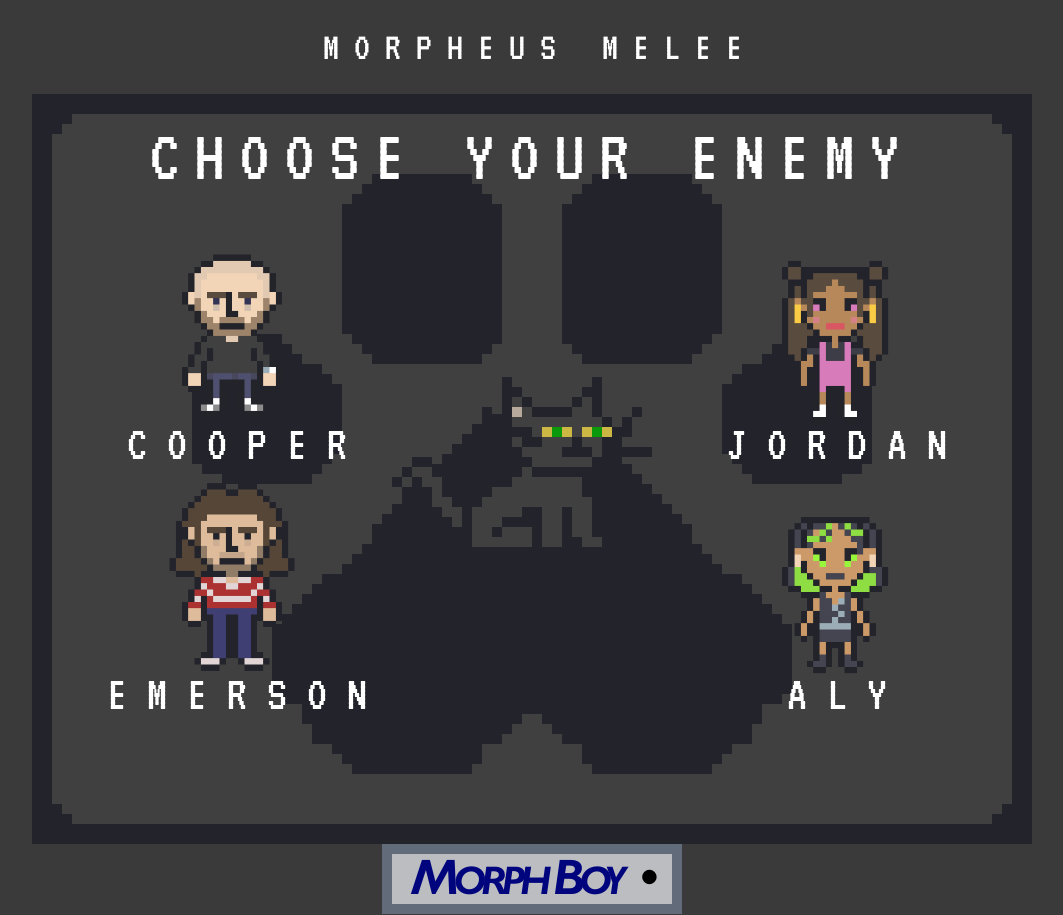
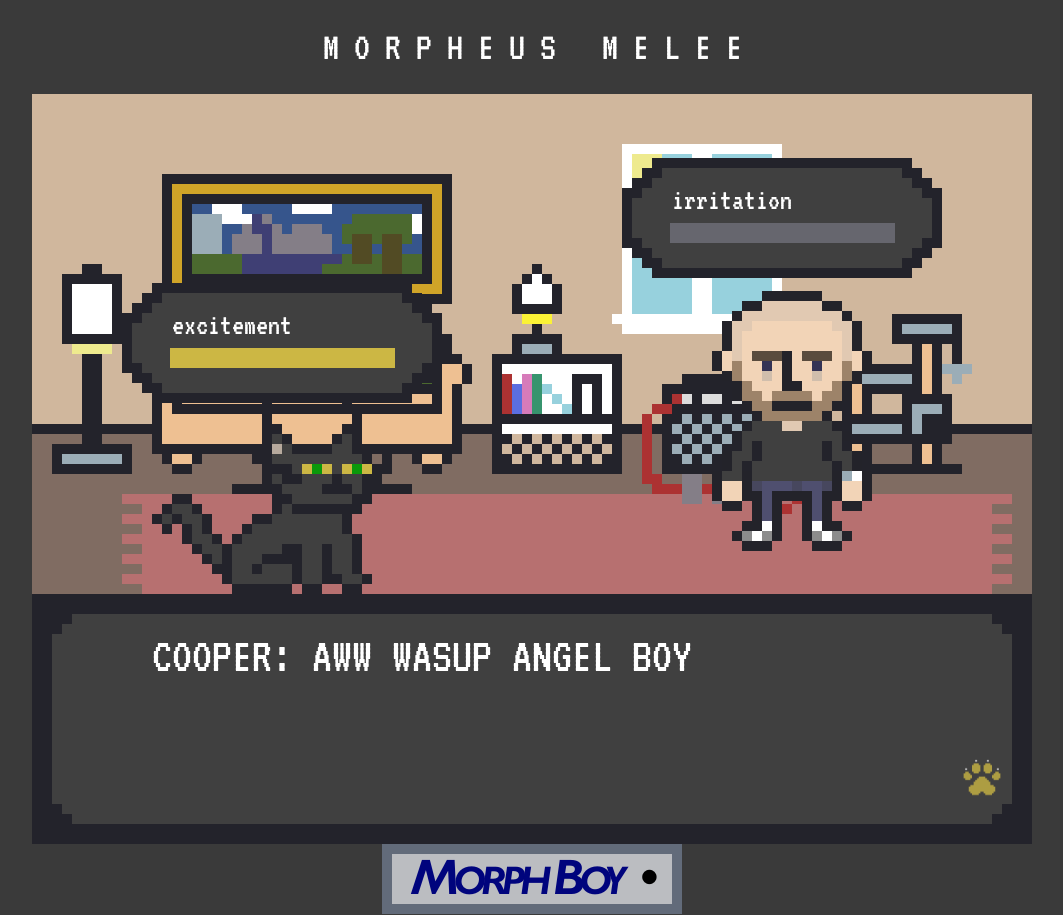
Before and after one commit to cooperwhitley/morpheusmelee, a plain HTML site: page index.html in a window 1280 px wide. Both pictures are taken after a click on the picture 340 px from the left and 342 px from the top of the page. Shown: the whole page, without its empty margins (108-1171 px from the left). Drawn offline with Linux system fonts and the light colour scheme.

Commit message:
functioning enemy select and gameplay loop

```diff
--- a/css/style.css
+++ b/css/style.css
@@ -104,15 +104,11 @@ body {
     align-self: center;
     justify-self: center;
     z-index: 6;
-    /* visibility: hidden; */
+    visibility: hidden;
 }
 .char > img {
     height: 200px;
 }
-/* .char > img:hover {
-    height: 220px;
-    transition: height 300ms ease;
-} */
 .char-names {
     z-index: 6;
     align-self: flex-end;
@@ -156,7 +152,7 @@ body {
     grid-area: 5 / 8 / 6 / 10;
 }
 #morpheus {
-    grid-area: 3 / 5 / 5 / 7;
+    grid-area: 4 / 5 / 6 / 7;
     align-self: center;
     justify-self: center;
     z-index: 6;
--- a/js/script.js
+++ b/js/script.js
@@ -7,7 +7,7 @@ const player = {
             name: 'BITE',
             info: 'MORPHEUS CHOMPED DOWN ON',
             pawLocation: '5 / 1 / 6 / 2',
-            dmg: 15
+            dmg: 10
         },
         {
             name: 'SCRATCH',
@@ -79,20 +79,38 @@ const cooper = {
         icon: document.getElementById('cooper'),
         text: document.getElementById('cooper-name')
     },
-    sprite: 'src="./assets/sprites/cooper.png"'
+    sprite: './assets/sprites/cooper.png'
 }
 
 const jordan = {
     name: 'JORDAN',
     attacks: [
         {
-            name: 'YELL',
-            info: 'JORDAN YELLED AT MORPHEUS: LEAVE ME ALONE',
+            name: 'BITE',
+            info: 'JORDAN BIT MORPHEUS???',
             dmg: 10
+        },
+        {
+            name: '',
+            info: '',
+            dmg: ''
+        },
+        {
+            name: '',
+            info: '',
+            dmg: ''
+        },
+        {
+            name: '',
+            info: '',
+            dmg: ''
         }
     ],
     greetings: [
         'HI MORPHEUS'
+    ],
+    reactions: [
+        'OUCH'
     ],
     pronouns: ['SHE', 'HER'],
     health: 0,
@@ -100,20 +118,44 @@ const jordan = {
         icon: document.getElementById('jordan'),
         text: document.getElementById('jordan-name')
     },
-    sprite: 'src="./assets/sprites/jordan.png"'
+    sprite: './assets/sprites/jordan.png'
 }
 
 const aly = {
     name: 'ALY',
     attacks: [
         {
+            name: 'PICK UP',
+            info: 'ALY MOVED MORPHEUS SOMEWHERE ELSE',
+            dmg: 10
+        },
+        {
+            name: 'GIVE TREAT',
+            info: 'ALY GAVE MORPHEUS A LITTLE TREAT, LOVE IS THE ANSWER',
+            dmg: 25},
+        {
             name: 'YELL',
-            info: 'ALY YELLED AT MORPHEUS: LEAVE ME ALONE',
+            info: 'ALY "GO ATTACK SOMEBODY ELSE MORPHEUS"',
             dmg: 10
-        }
+        },
+        {
+            name: 'THREATEN',
+            info: 'ALY RACKED THE NERF GUN MENACINGLY',
+            dmg: 15
+        },
     ],
     greetings: [
-        'HI MORPHEUS'
+        'HI SWEET BOY',
+        'HI HANDSOME',
+        'PERFECT BABY ANGEL HIIII',
+        'MORBY!!!',
+        'MISTER MISTER'
+    ],
+    reactions: [
+        'WHY ARE YOU BEING EVIL',
+        'YOU BITCH',
+        'GET OFF OF ME',
+        'DO NOT ATTACK ME'
     ],
     pronouns: ['THEY', 'THEM'],
     health: 0,
@@ -121,20 +163,35 @@ const aly = {
         icon: document.getElementById('aly'),
         text: document.getElementById('aly-name')
     },
-    sprite: 'src="./assets/sprites/aly.png"'
+    sprite: './assets/sprites/aly.png'
 }
 
 const emerson = {
     name: 'EMERSON',
     attacks: [
         {
-            name: 'YELL',
-            info: 'ALY YELLED AT MORPHEUS: LEAVE ME ALONE',
-            dmg: 10
-        }
+            name: 'DANCE',
+            info: 'EMERSON PICKED UP MORPHEUS AND MADE HIM DO A SILLY LITTLE DANCE',
+            dmg: 15
+        },
+        {
+            name: 'WHACK',
+            info: 'EMERSON WHACKED MORPHEUS WITH ONE OF HIS TOYS',
+            dmg: 15
+        },
+        {
+            name: 'NERF GUN',
+            info: 'EMERSON SHOT AT MORPHEUS',
+            dmg: 15
+        },
+
     ],
     greetings: [
-        'HI MORPHEUS'
+        'MORBY!!!',
+        'WASSUP DUDE'
+    ],
+    reactions: [
+        'OUCH'
     ],
     pronouns: ['HE', 'HIM'],
     health: 0,
@@ -142,7 +199,7 @@ const emerson = {
         icon: document.getElementById('emerson'),
         text: document.getElementById('emerson-name')
     },
-    sprite: 'src="./assets/sprites/emerson.png"'
+    sprite: './assets/sprites/emerson.png'
 }
 
 // char list
@@ -215,7 +272,7 @@ const gameWindow = document.getElementById('game-window');
 const bodyEl = document.querySelector('body');
 /*---functions---*/
 
-// init();
+init();
 function init() {
     winner = 0;
     turn = -1;
@@ -225,10 +282,21 @@ function init() {
     }
     enemyEl.style.visibility = 'visible';
     playerSpriteEl.style.visibility = 'visible';
-    player.health = 100;
-    enemy.health = 0;
-    playerHealth.value = 100;
-    enemyHealth.value = 0;
+    for (let char of chars) {
+        char.select.icon.removeEventListener('click', handleEnemyChoice);
+        char.select.icon.removeEventListener('mouseover', handleEnemyMouseOver);
+        char.select.icon.removeEventListener('mouseout', handleEnemyMouseOut);
+        if (char.health < 100) {
+            // click => handleEnemyChoice
+            char.select.icon.addEventListener('click', handleEnemyChoice);
+            // hover => handleEnemyMouseOver
+            char.select.icon.addEventListener('mouseover', handleEnemyMouseOver);
+            char.select.icon.addEventListener('mouseout', handleEnemyMouseOut);
+        } else if (char.health >= 100) {
+            char.select.icon.style.filter = 'grayscale(1)';
+            char.select.text.style.textDecoration = 'line-through';
+        }
+    }
     turnNeg1();
 }
 // turn logic
@@ -236,10 +304,15 @@ function init() {
 // turn -1 - player selects target
 function turnNeg1() {
     // add top layer background
-    // loop to populate enemy selection
-        // make visible
-        // check if each enemy has been defeated
-        // grey out if they have
+    selectMenu.style.visibility = 'visible';
+    for (let item of charSelectSprites){
+        item.style.visibility = 'visible';
+    }
+    for (let item of charSelectNames){
+        item.style.visibility = 'visible';
+    }
+    charSelectPrompt.style.visibility = 'visible';
+    charSelectMorph.style.visibility = 'visible';
     // start music loop
 }
 
@@ -247,6 +320,20 @@ function turnNeg1() {
 function turn0() {
     // make textbox visible and menu choices invisible
     renderTextBoxEl();
+    selectMenu.style.visibility = 'hidden';
+    for (let item of charSelectSprites){
+        item.style.visibility = 'hidden';
+    }
+    for (let item of charSelectNames){
+        item.style.visibility = 'hidden';
+    }
+    charSelectPrompt.style.visibility = 'hidden';
+    charSelectMorph.style.visibility = 'hidden';
+    // reset player health and reset enemy health if they were not previously defeated
+    player.health = 100;
+    enemy.health = 0;
+    playerHealth.value = 100;
+    enemyHealth.value = 0;
     // print greeting text
     let randomGreeting = `${enemy.name}: ${enemy.greetings[Math.floor(Math.random() * enemy.greetings.length)]}`
     typeSentence(randomGreeting, textBoxEl)
@@ -369,9 +456,10 @@ function handleEnemyChoice(evt) {
     // change enemy value
     enemy = eval(evt.target.id);
     // change enemy sprite
-    enemySpriteEl.innerHTML = enemy.sprite;
+    enemySpriteEl.setAttribute("src", enemy.sprite);
     // advance to turn 0
     turn = 0;
+    turn0();
 }
 
 // handle hover over enemy
@@ -498,18 +586,7 @@ function waitForMs(ms) {
 
 /*---event listeners---*/
 // char choices
-for (let char of chars) {
-    if (char.health === 0) {
-        // click => handleEnemyChoice
-        char.select.icon.addEventListener('click', handleEnemyChoice);
-        // hover => handleEnemyMouseOver
-        char.select.icon.addEventListener('mouseover', handleEnemyMouseOver);
-        char.select.icon.addEventListener('mouseout', handleEnemyMouseOut);
-    } else if (char.health >= 100) {
-        char.select.icon.style.filter = 'grayscale(1)';
-        char.select.text.style.textDecoration = 'line-through';
-    }
-}
+
 // menu choices
 for (let option of menuOptionEls) {
     option.addEventListener('click', handleMoveChoice);
@@ -521,4 +598,3 @@ menuSelectorEl.addEventListener('click', advanceTurn);
 // morph boy mode button
 morphBoyModeEl.addEventListener('click', toggleMorphBoyMode);
 retryButton.addEventListener('click', init);
-// change retryButton cb to be turnNeg1
```
